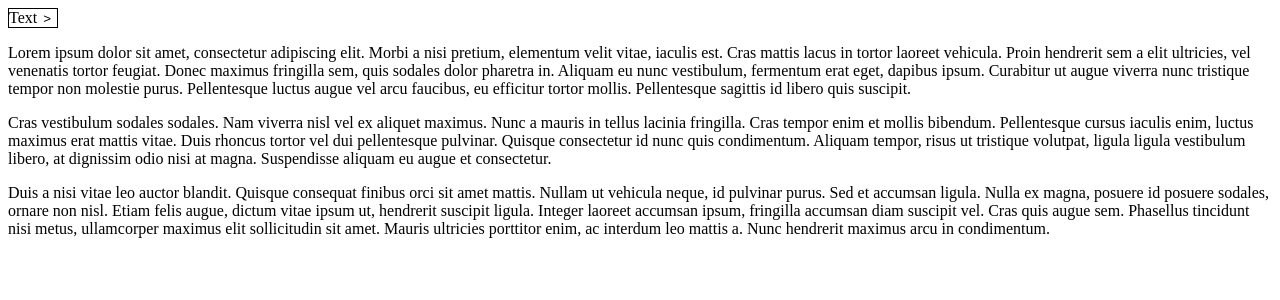
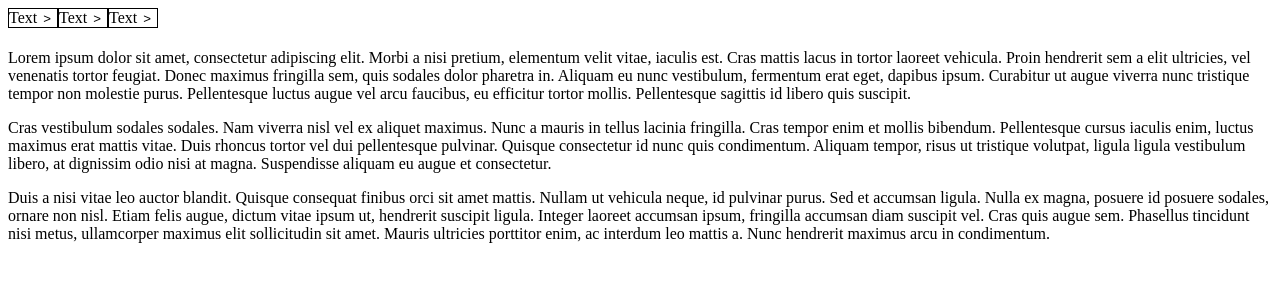
Before and after one commit to dreiv/ng-dropdown, an Angular app: page / in a window 1280 px wide. Shown: the top 300 px of the page. Built offline with nearby package versions, Linux system fonts and the light colour scheme.

Commit message:
added deployment option.

```diff
--- a/package.json
+++ b/package.json
@@ -8,7 +8,8 @@
     "build": "ng build",
     "test": "ng test",
     "lint": "ng lint",
-    "e2e": "ng e2e"
+    "e2e": "ng e2e",
+    "deploy": "ng build --prod --aot && angular-cli-ghpages --branch gh-pages"
   },
   "private": true,
   "dependencies": {
@@ -31,6 +32,7 @@
     "@angular/language-service": "^4.0.0",
     "@types/jasmine": "2.5.45",
     "@types/node": "~6.0.60",
+    "angular-cli-ghpages": "^0.5.1",
     "codelyzer": "~3.0.1",
     "jasmine-core": "~2.6.2",
     "jasmine-spec-reporter": "~4.1.0",
--- a/src/app/app.component.css
+++ b/src/app/app.component.css
@@ -0,0 +1,4 @@
+.container {
+  position: relative;
+  display: block;
+}
--- a/src/app/app.component.html
+++ b/src/app/app.component.html
@@ -1,4 +1,9 @@
-<app-popup></app-popup>
+<div class="container">
+  <app-popup></app-popup>
+  <app-popup></app-popup>
+  <app-popup></app-popup>
+</div>
+
 <p>
   Lorem ipsum dolor sit amet, consectetur adipiscing elit. Morbi a nisi pretium, elementum velit vitae, iaculis est.
   Cras mattis lacus in tortor laoreet vehicula. Proin hendrerit sem a elit ultricies, vel venenatis tortor feugiat.
--- a/src/app/popup/popup.component.css
+++ b/src/app/popup/popup.component.css
@@ -1,14 +1,10 @@
-:host {
-  position: relative;
-  display: block; /* you will have to change this */
-}
-
 .container {
   position: relative;
   border: 1px solid black;
   display: inline-block;
   z-index: 10;
   background: white;
+  margin-bottom: 5px;
 }
 
 button {
@@ -30,7 +26,7 @@ ul {
 }
 
 :host(.open) ul {
-  display: inherit;
+  display: block;
 }
 
 :host(.open) .container {
@@ -38,5 +34,10 @@ ul {
   border-style: solid;
   border-color: black;
   border-bottom: none;
-  padding-bottom: 1px;
+  padding-bottom: 6px;
+  margin-bottom: 0px;
 }
+
+li:nth-child(odd) {
+  background: #ddd;
+}
--- a/src/index.html
+++ b/src/index.html
@@ -3,7 +3,7 @@
 <head>
   <meta charset="utf-8">
   <title>NgDropdown</title>
-  <base href="/">
+  <script>document.write('<base href="' + document.location + '" />');</script>
 
   <meta name="viewport" content="width=device-width, initial-scale=1">
   <link rel="icon" type="image/x-icon" href="favicon.ico">
```
